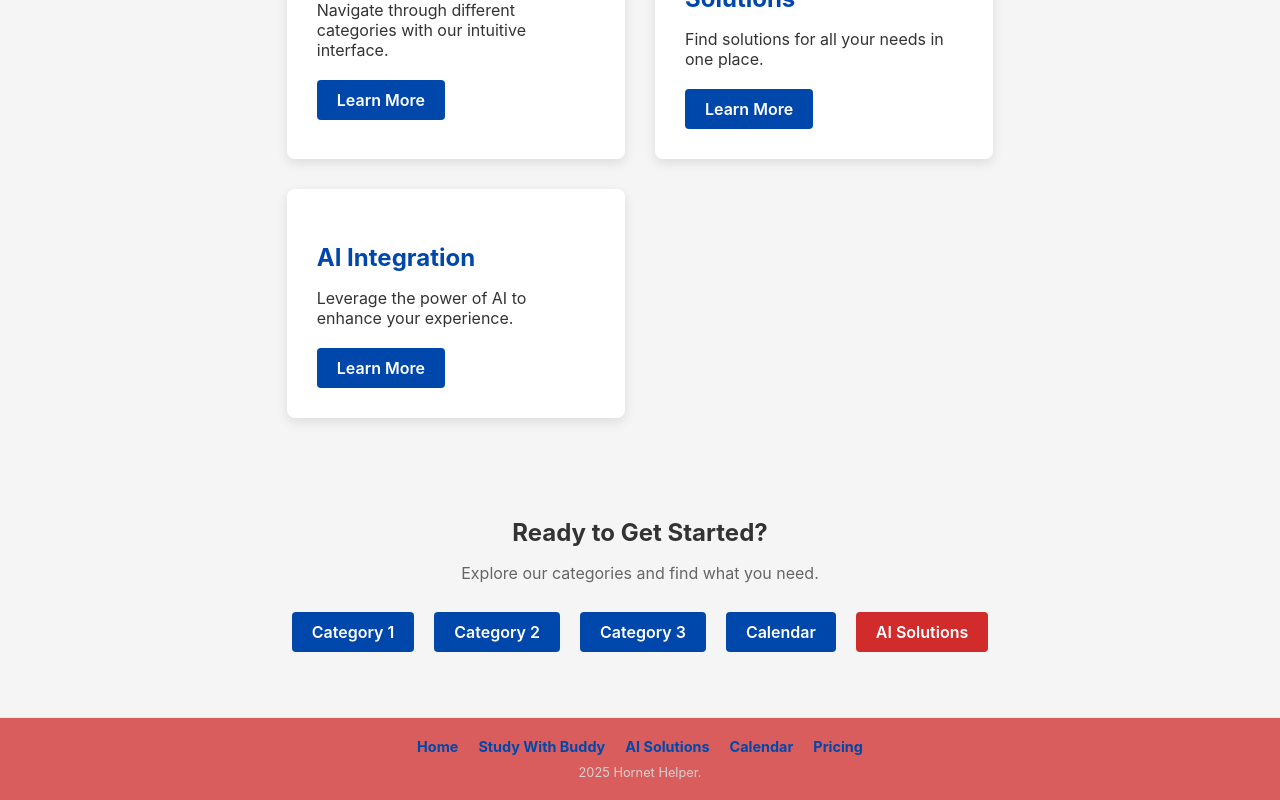
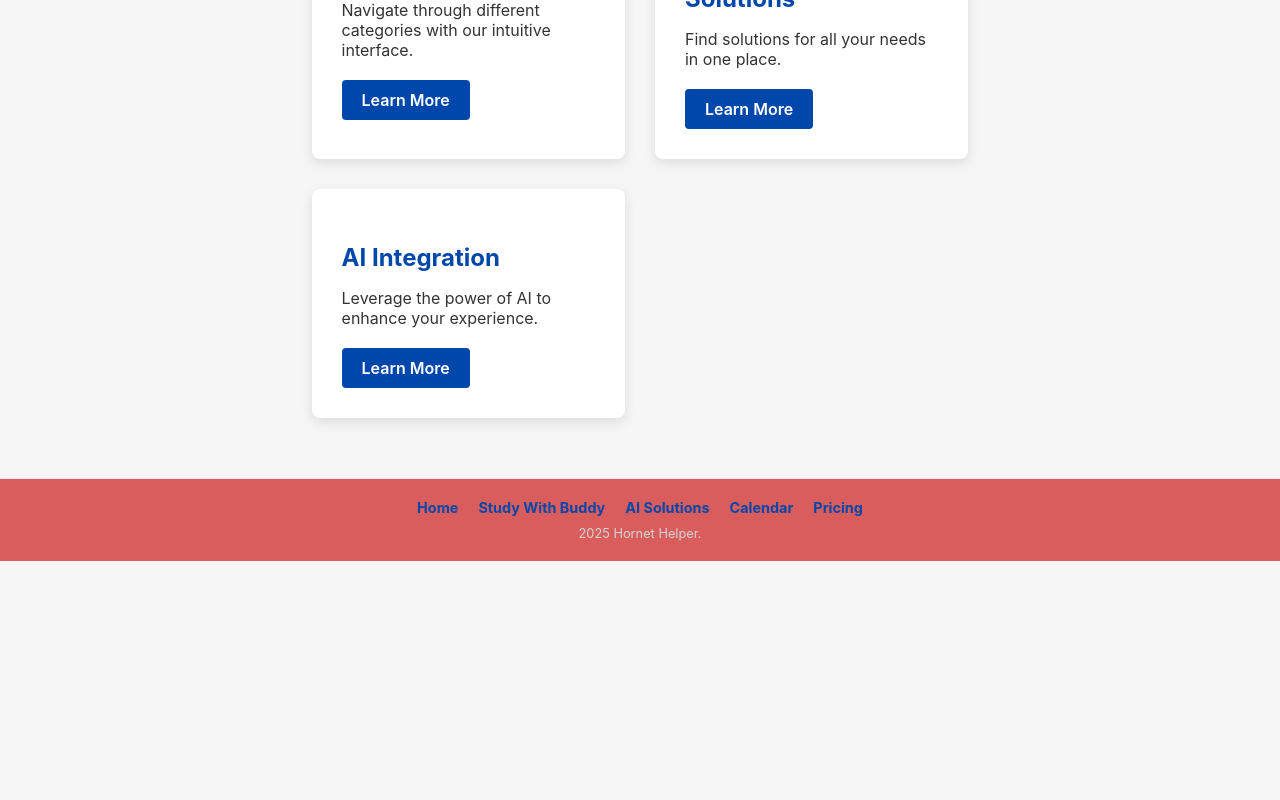
Before and after one commit to murayeeto/HornetHelper, a React (Create React App) app in the folder frontend/: page / in a window 1280 px wide. Shown: the part 716-1516 px from the top of the page. After the commit the page ends 1277 px from the top, so only its background shows below. Built offline with nearby package versions, Linux system fonts and the light colour scheme; no server answers.

Commit message:
updated home

```diff
--- a/frontend/src/pages/Home.js
+++ b/frontend/src/pages/Home.js
@@ -122,18 +122,6 @@ const Home = () => {
         </div>
       </section>
 
-      <section className="section text-center">
-        <h2>Ready to Get Started?</h2>
-        <p>Explore our categories and find what you need.</p>
-        <div className="btn-group">
-          <Link to="/category1" className="btn btn-primary">Category 1</Link>
-          <Link to="/category2" className="btn btn-primary">Category 2</Link>
-          <Link to="/category3" className="btn btn-primary">Category 3</Link>
-          <Link to="/calendar" className="btn btn-primary">Calendar</Link>
-          <Link to="/ai" className="btn btn-secondary">AI Solutions</Link>
-        </div>
-      </section>
-
       <style jsx>{`
         .major-section {
           display: flex;
```
